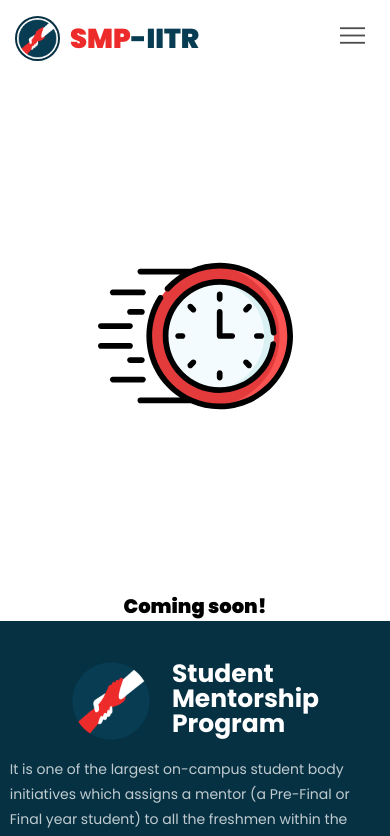
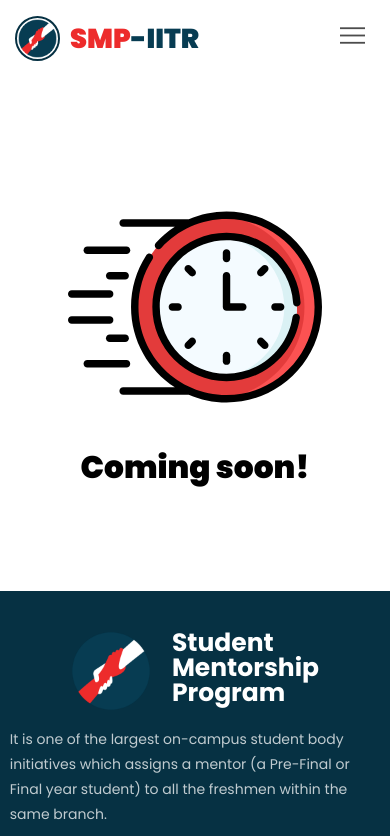
Before and after one commit to Student-Mentorship-Programme/smp-main, a Next.js app: page /coming-soon in a window 390 px wide. Shown: the top 836 px of the page. Built offline with nearby package versions, Linux system fonts and the light colour scheme.

Commit message:
designed the mobile view of coming soon pg

```diff
--- a/src/_components/pages/ComingSoon/ComingSoon.module.css
+++ b/src/_components/pages/ComingSoon/ComingSoon.module.css
@@ -13,10 +13,21 @@
 
 .heroSection img {
   width: 50vw;
+  height: auto;
 }
 
 @media only screen and (max-width: 576px) {
   .heroSection {
     margin-top: 80px;
   }
+  .heroSection img {
+    width: 65vw;
+    height: auto;
+    margin-top: 100px;
+    margin-bottom: 10px;
+  }
+  .heroSection h1 {
+    font-size: 8vw;
+    margin-bottom: 100px;
+  }
 }
```
